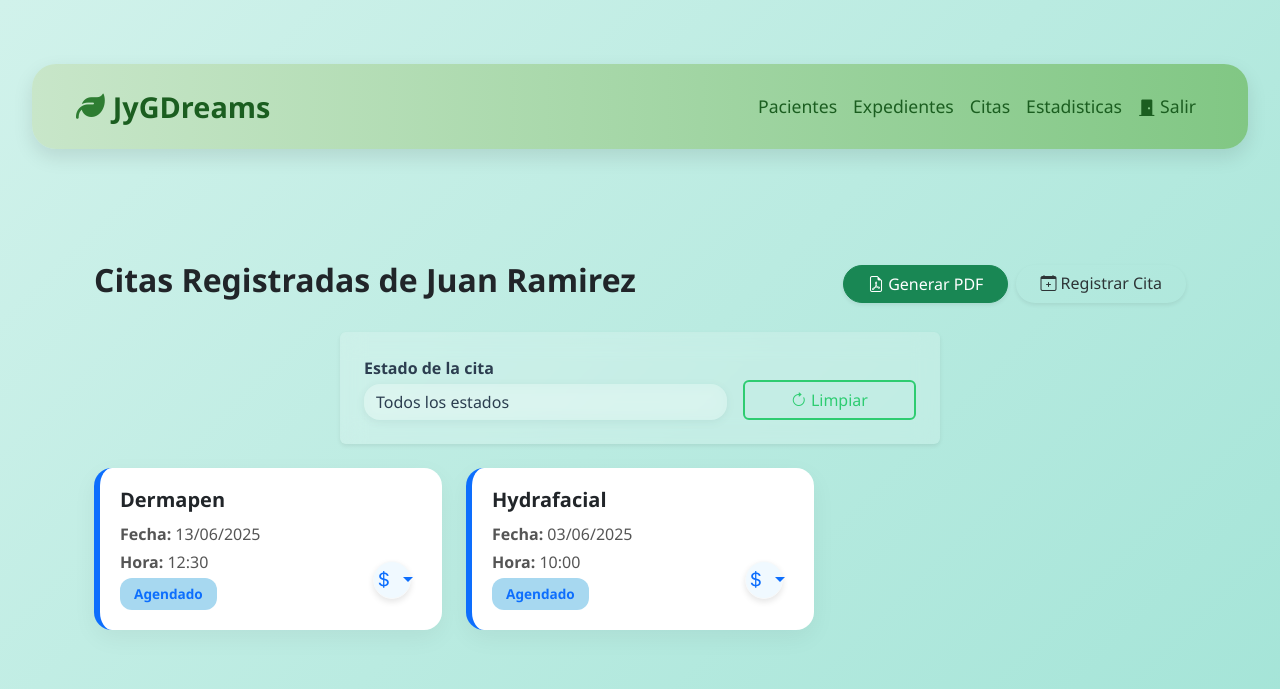
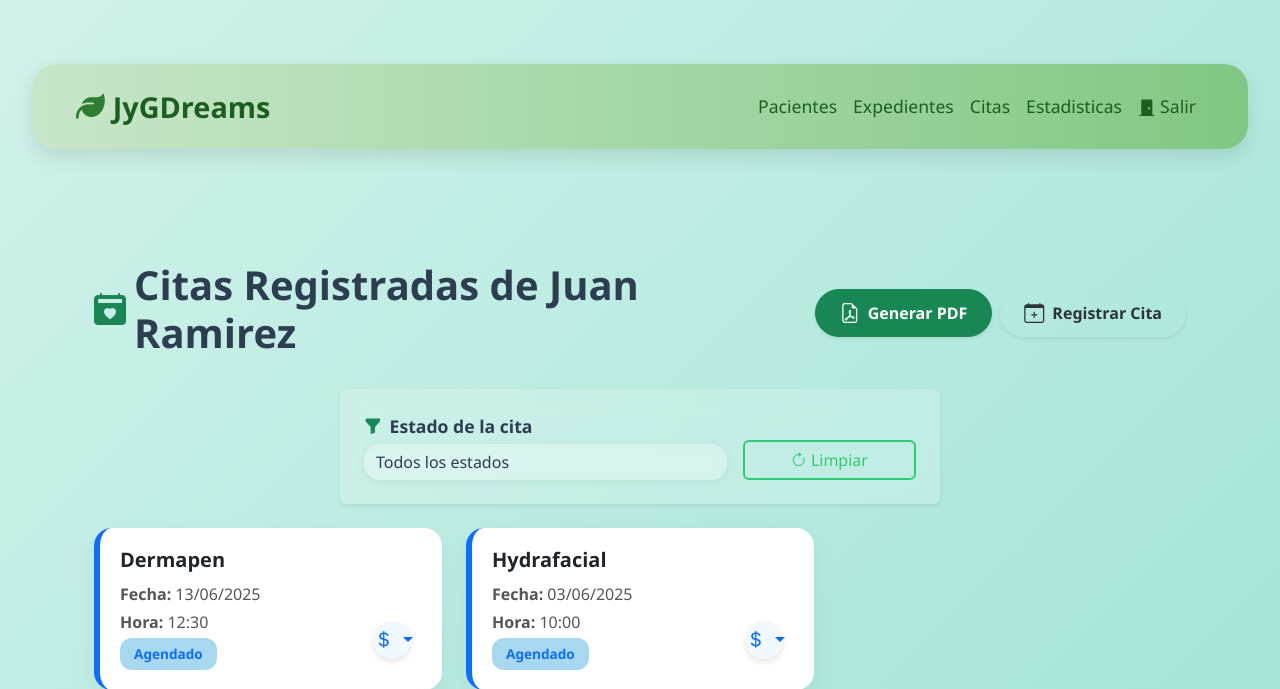
Before and after one commit to GaboGon25/ClinicaWeb, a Django app: page /paciente/1/citas/ in a window 1280 px wide. Shown: the top 689 px of the page. Run offline with Django 5.2, Linux system fonts and the light colour scheme; data comes from the database, SQL or seed files in the repository; data that the repository does not hold is empty; some libraries are stand-ins or nearby versions.

Commit message:
mejorando detalles de diseño en cards de expediente y componentes en citas

```diff
--- a/ClinicaWeb/JyGDreams/templates/cards_expediente.html
+++ b/ClinicaWeb/JyGDreams/templates/cards_expediente.html
@@ -5,7 +5,7 @@
 <link rel="stylesheet" href="{% static 'JyGDreams/cards_patient.css' %}">
 
 <div class="container py-5">
-  <h2 class="text-center mb-5 title"><i class="bi bi-journal-medical me-2"></i>Expedientes Registrados</h2>
+  <h2 class="text-center mb-5 title"><i class="bi bi-journal-medical me-2"></i>Registro de Expedientes</h2>
 
   <!-- Barra de búsqueda y filtros -->
   <form method="get" class="mb-4 p-4 rounded shadow-sm search-bar-custom" autocomplete="off" style="max-width:900px; margin:auto;">
--- a/ClinicaWeb/JyGDreams/templates/home_citas.html
+++ b/ClinicaWeb/JyGDreams/templates/home_citas.html
@@ -5,14 +5,19 @@
 <link rel="stylesheet" href="{% static 'JyGDreams/home_citas.css' %}">
 
 <div class="container mt-5">
-  <div class="d-flex justify-content-between align-items-center mb-4">
-    <h2 class="fw-bold">Citas Registradas de {{ paciente.nombre }} {{ paciente.apellido }}</h2>
-    <div class="d-flex gap-2">
-      <a href="{% url 'generar_pdf_citas' paciente.id %}" class="btn btn-success shadow-sm rounded-pill px-4" target="_blank">
-        <i class="bi bi-file-earmark-pdf"></i> Generar PDF
+  <div class="row align-items-center mb-4 gy-3 flex-column flex-md-row">
+    <div class="col text-center text-md-start mb-2 mb-md-0">
+      <h2 class="fw-bold display-6 d-flex align-items-center justify-content-center justify-content-md-start gap-2" style="color:#2c3e50;">
+        <i class="bi bi-calendar2-heart-fill text-success fs-2"></i>
+        Citas Registradas de {{ paciente.nombre }} {{ paciente.apellido }}
+      </h2>
+    </div>
+    <div class="col-auto d-flex flex-column flex-md-row gap-2 justify-content-center">
+      <a href="{% url 'generar_pdf_citas' paciente.id %}" class="btn btn-success shadow-sm rounded-pill px-4 py-2 d-flex align-items-center gap-2 w-100 w-md-auto" target="_blank">
+        <i class="bi bi-file-earmark-pdf fs-5"></i> <span class="fw-semibold">Generar PDF</span>
       </a>
-      <a href="{% url 'agregar_cita' paciente.id %}" class="btn btn-primary shadow-sm rounded-pill px-4">
-        <i class="bi bi-calendar-plus"></i> Registrar Cita
+      <a href="{% url 'agregar_cita' paciente.id %}" class="btn btn-primary shadow-sm rounded-pill px-4 py-2 d-flex align-items-center gap-2 w-100 w-md-auto">
+        <i class="bi bi-calendar-plus fs-5"></i> <span class="fw-semibold">Registrar Cita</span>
       </a>
     </div>
   </div>
@@ -21,7 +26,9 @@
   <form method="get" class="mb-4 p-4 rounded shadow-sm search-bar-custom" autocomplete="off" style="max-width:600px; margin:auto;">
     <div class="row g-3 align-items-end">
       <div class="col-md-8">
-        <label for="estadoCita" class="form-label mb-1 fw-semibold" style="color:#2c3e50;">Estado de la cita</label>
+        <label for="estadoCita" class="form-label mb-1 fw-semibold d-flex align-items-center gap-2" style="color:#2c3e50; font-size:1.1em;">
+          <i class="bi bi-funnel-fill text-success"></i> Estado de la cita
+        </label>
         <select name="estado" id="estadoCita" class="form-select border-emerald">
           <option value="">Todos los estados</option>
           <option value="AGENDADO" {% if estado == 'AGENDADO' %}selected{% endif %}>Agendado</option>
@@ -29,7 +36,7 @@
           <option value="REALIZADO" {% if estado == 'REALIZADO' %}selected{% endif %}>Realizado</option>
           <option value="INASISTENCIA" {% if estado == 'INASISTENCIA' %}selected{% endif %}>Inasistencia</option>
         </select>
-            </div>
+      </div>
       <div class="col-md-4 d-flex align-items-end">
         <a href="{% url 'home_citas' paciente.id %}" class="btn btn-outline-emerald w-100" title="Mostrar todas">
           <i class="bi bi-arrow-clockwise"></i> Limpiar
```
